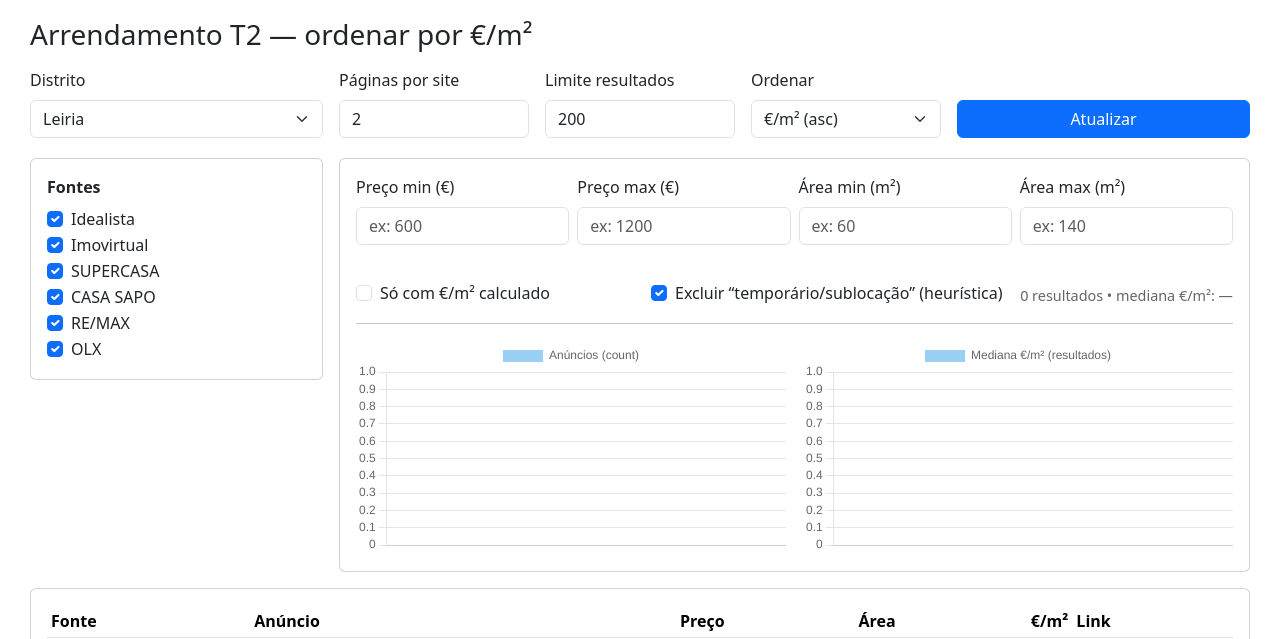
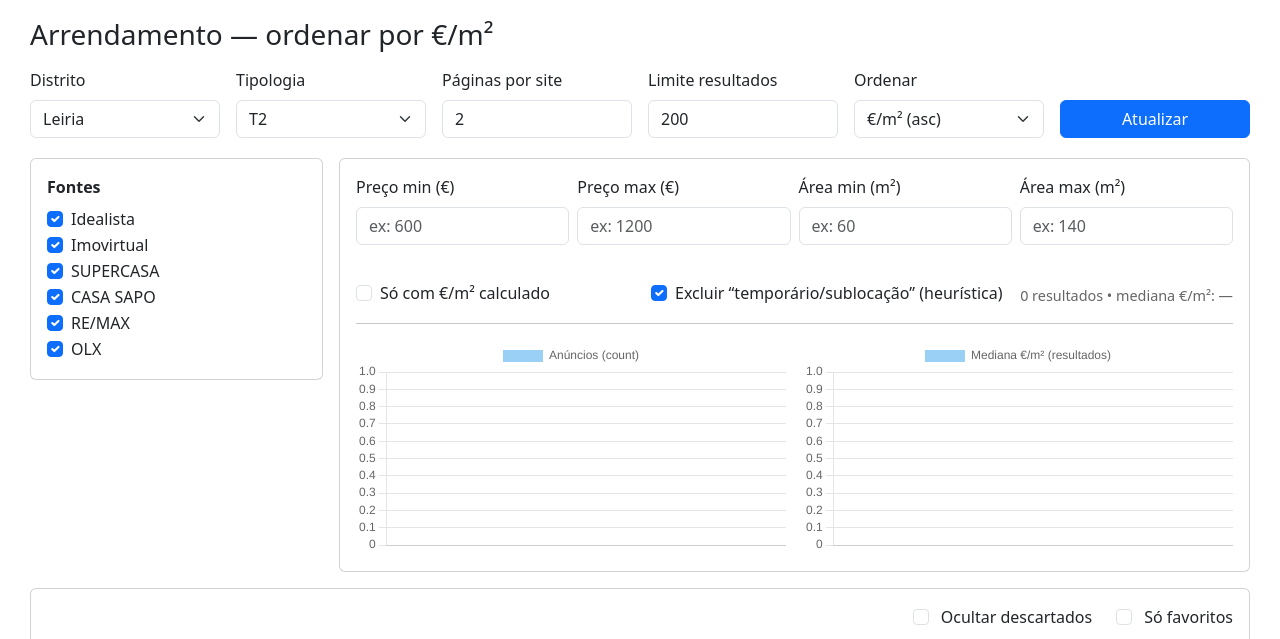
Before and after one commit to Juskocode/IMO_scrapper, a Flask app: page / in a window 1280 px wide. Shown: the top 639 px of the page. Run offline with Flask 3, Linux system fonts and the light colour scheme; data that the repository does not hold is empty.

Commit message:
added topology T*

```diff
--- a/templates/index.html
+++ b/templates/index.html
@@ -13,19 +13,38 @@
     table td { vertical-align: middle; }
     table thead th { position: sticky; top: 0; background: var(--bs-body-bg); z-index: 1; }
     .badge-source { text-transform: uppercase; letter-spacing: .02em; }
+    .badge-pink { background-color: #d63384; color: #fff; }
+    .row-discarded { opacity: 0.55; }
+    .actions .btn { padding: .15rem .4rem; font-size: .85rem; }
+    .title-cell .status-badges { margin-left: .4rem; }
   </style>
 </head>
 <body>
   <div class="container-fluid">
-    <h3 class="mb-3">Arrendamento T2 — ordenar por €/m²</h3>
+    <h3 class="mb-3">Arrendamento — ordenar por €/m²</h3>
 
     <div class="row g-3">
-      <div class="col-lg-3">
+      <div class="col-lg-2">
         <label class="form-label">Distrito</label>
         <select id="district" class="form-select">
           {% for d in districts %}
             <option value="{{d}}" {% if d == default_district %}selected{% endif %}>{{d}}</option>
           {% endfor %}
+        </select>
+      </div>
+
+      <div class="col-lg-2">
+        <label class="form-label">Tipologia</label>
+        <select id="typology" class="form-select">
+          <option value="T*">T*</option>
+          <option value="T0">T0</option>
+          <option value="T1">T1</option>
+          <option value="T1+1">T1+1</option>
+          <option value="T2" selected>T2</option>
+          <option value="T2+1">T2+1</option>
+          <option value="T3">T3</option>
+          <option value="T4">T4</option>
+          <option value="T5">T5</option>
         </select>
       </div>
 
@@ -49,7 +68,7 @@
         </select>
       </div>
 
-      <div class="col-lg-3 d-flex align-items-end">
+      <div class="col-lg-2 d-flex align-items-end">
         <button id="btnRefresh" class="btn btn-primary w-100">Atualizar</button>
       </div>
     </div>
@@ -121,6 +140,10 @@
     </div>
 
     <div class="mt-3 card p-3">
+      <div class="d-flex justify-content-end gap-4 mb-2">
+        <div class="form-check"><input id="hide_discarded" class="form-check-input" type="checkbox"> <label class="form-check-label ms-1" for="hide_discarded">Ocultar descartados</label></div>
+        <div class="form-check"><input id="only_loved" class="form-check-input" type="checkbox"> <label class="form-check-label ms-1" for="only_loved">Só favoritos</label></div>
+      </div>
       <div class="table-responsive">
         <table class="table table-sm table-hover align-middle">
           <thead>
```
